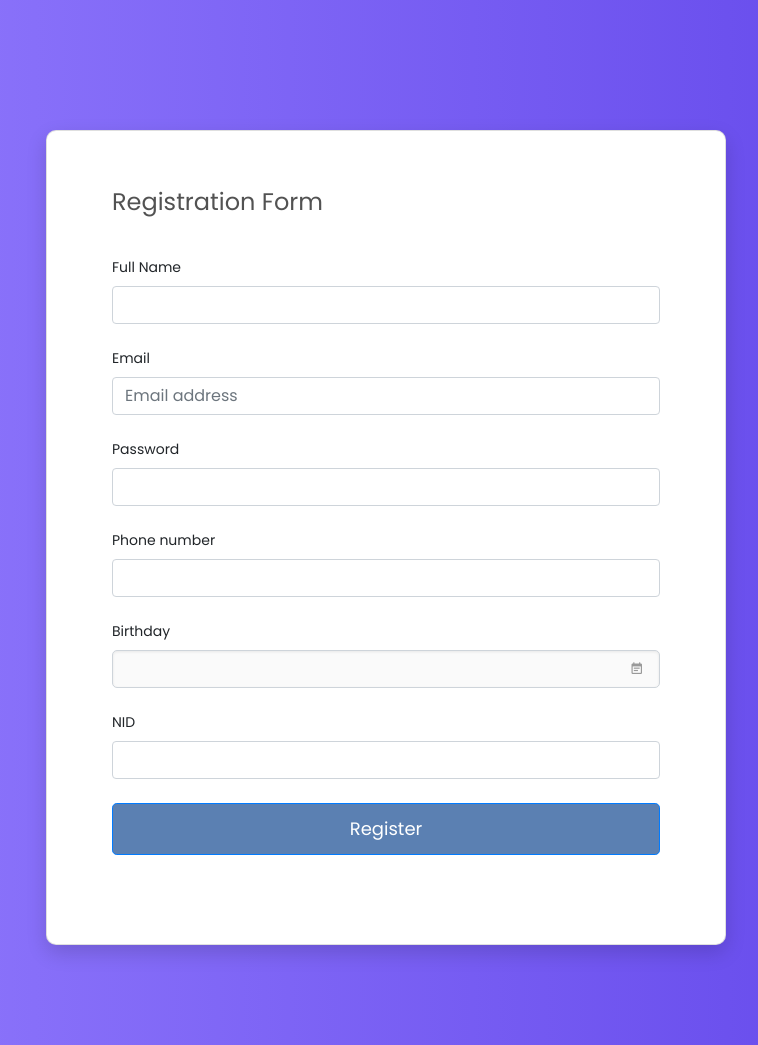
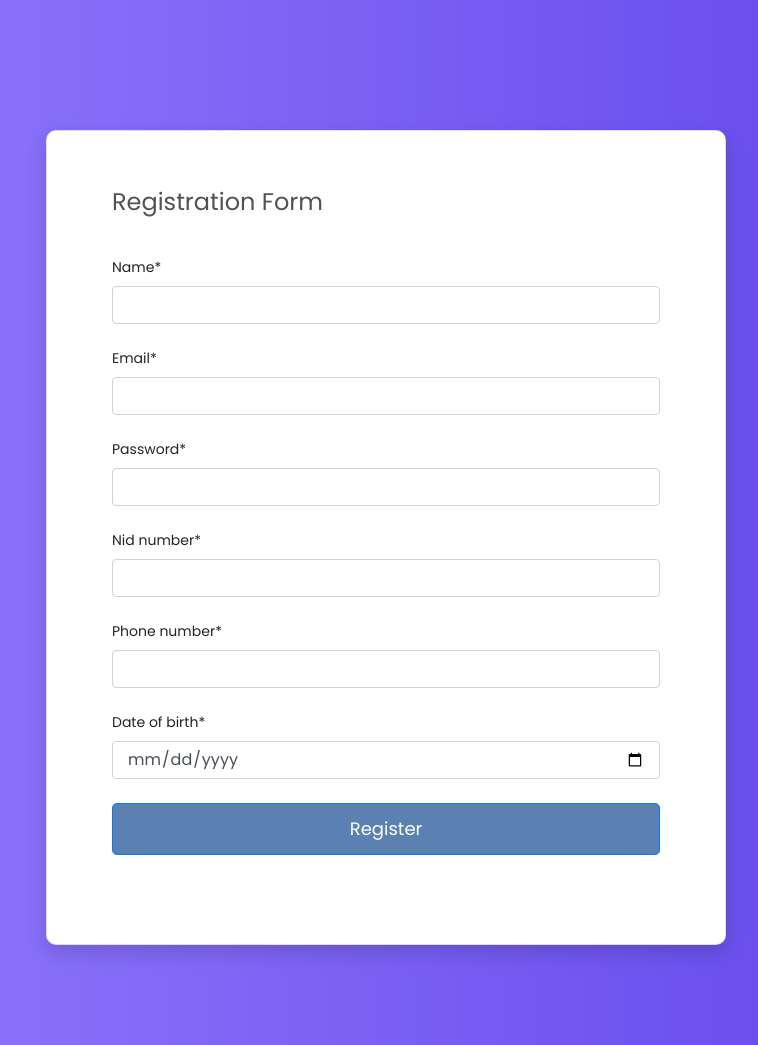
Before and after one commit to ArifShariar/Spacey, a Django app: page /register/ in a window 1280 px wide. Shown: the whole page, without its empty margins (254-1012 px from the left). Run offline with Django 4.2, Linux system fonts and the light colour scheme; some libraries are stand-ins or nearby versions.

Commit message:
Connected frontend to backend in register.html

```diff
--- a/User/forms.py
+++ b/User/forms.py
@@ -6,3 +6,7 @@ class RegisterForm(forms.ModelForm):
     class Meta:
         model = User
         fields = '__all__'
+        widgets = {
+            'password': forms.PasswordInput(),
+            'date_of_birth': forms.DateInput(attrs={'type': 'date'}),
+            }
--- a/User/views.py
+++ b/User/views.py
@@ -1,6 +1,6 @@
 from django.shortcuts import render, redirect
 from .forms import *
-
+from django.db.models import Q
 from django.contrib import messages
 
 
@@ -36,32 +36,25 @@ def register(request):
     context = {'form': form}
     if request.method == 'POST':
         form = RegisterForm(request.POST)
+
         if form.is_valid():
             user_name = form.cleaned_data['name']
             email = form.cleaned_data['email']
             password = form.cleaned_data['password']
-            # password = make_password(password)
             nid_number = form.cleaned_data['nid_number']
             date_of_birth = form.cleaned_data['date_of_birth']
             phone_number = form.cleaned_data['phone_number']
 
-            # print(user_name, email, password, nid_number, date_of_birth, phone_number)
-            # check if email and nid_number already exists
-            # if not, create new user
-            # if yes, return error
-            existing_user = User.objects.filter(email=email, nid_number=nid_number)
+            existing_user = User.objects.filter(Q(email=email) | Q(nid_number=nid_number))
             if existing_user:
-                print('User already exists')
-                # pass this message to frontend
                 messages.error(request, 'User already exists')
                 return render(request, 'auth/register.html', context)
             else:
                 new_user = User(name=user_name, email=email, password=password, nid_number=nid_number,
                                 date_of_birth=date_of_birth, phone_number=phone_number)
                 new_user.save()
-
-            # redirect to user home page
-            return render(request, 'home/welcome.html')
+                messages.success(request, 'User created successfully, please log in to continue')
+                return render(request, 'auth/login.html', context)
         else:
             context = {'form': form}
             return render(request, 'auth/register.html', context)
--- a/templates/auth/register.html
+++ b/templates/auth/register.html
@@ -25,49 +25,49 @@
                 <div class="card-body">
                     <h2 class="title">Registration Form</h2>
                     <form method="POST">
+                        {% csrf_token %}
                         <div class="form-outline mb-4">
-                          <label class="form-label" for="name">Full Name</label>
-                        <input type="name" id="name" name="name" class="form-control"/>
-
-                      </div>
+                        {{ form.name|as_crispy_field }}
+                        </div>
                         <div class="form-outline mb-4">
-                              <label class="form-label" for="email">Email</label>
-                            <input type="email" id="email" name="email" class="form-control" placeholder="Email address"/>
-                          </div>
+                            {{ form.email|as_crispy_field }}
+                        </div>
                         <div class="form-outline mb-4">
-                          <label class="form-label" for="password">Password</label>
-                        <input type="password" id="password" name="password" class="form-control" />
-
-                      </div>
+                            {{ form.password|as_crispy_field }}
+                        </div>
+                        <div class="form-outline mb-4">
+                           {{ form.nid_number|as_crispy_field }}
+                        </div>
 
                         <div class="form-outline mb-4">
-                          <label class="form-label" for="phone">Phone number</label>
-                        <input type="text" id="password" name="password" class="form-control" />
-
-                      </div>
+                            {{ form.phone_number|as_crispy_field }}
+                        </div>
 
                         <div class="form-outline mb-4">
-                                    <label class="form-label">Birthday</label>
-                                    <div class="input-group-icon">
-                                        <input class="input--style-4 js-datepicker form-control" type="text" name="birthday">
-                                        <i class="zmdi zmdi-calendar-note input-icon js-btn-calendar"></i>
-                                    </div>
-                                </div>
-
-                        <div class="form-outline mb-4">
-                          <label class="form-label" for="password">NID</label>
-                        <input type="text" id="password" name="password" class="form-control" />
-
-                      </div>
+                            {{ form.date_of_birth|as_crispy_field }}
+                        </div>
 
 
                         <div class="d-flex align-items-center justify-content-center pb-4">
-                        <button type="button" class="btn btn-primary btn-lg btn-block  " style="color:white;background-color: #5b80b2">
+
+                        <button type="submit" class="btn btn-primary btn-lg btn-block  " style="color:white;background-color: #5b80b2">
                             Register
                         </button>
                       </div>
                     </form>
                 </div>
+            </div>
+                <div>
+                    {% if messages %}
+                        {% for message in messages %}
+                            <div class="alert alert-danger" role="alert">
+                                {{ message }}
+                            </div>
+                        {% endfor %}
+                    {% endif %}
+                </div>
+            </div>
+
             </div>
         </div>
     </div>
@@ -83,60 +83,6 @@
     <script src="{% static 'js/global.js' %}"></script>
 
 </body>
-<!--
-{% block content %}
-                {% load crispy_forms_tags %}
-                <h2>
-                    Register
-                </h2>
-                <form method="post">
-                {% csrf_token %}
-
-                <div class="form-outline mb-4">
-                    <div class="col-lg-6 col-md-12">
-                        {{ form.name|as_crispy_field }}
-                    </div>
-                </div>
-
-                <div class="row">
-                    <div class="col-lg-6 col-md-12">
-                        {{ form.email|as_crispy_field }}
-                    </div>
-                </div>
-
-                <div class="row">
-                    <div class="col-lg-6 col-md-12">
-                        {{ form.password|as_crispy_field }}
-                    </div>
-                </div>
-
-                <div class="row">
-                    <div class="col-lg-6 col-md-12">
-                        {{ form.nid_number|as_crispy_field }}
-                    </div>
-                </div>
-
-                <div class="row">
-                    <div class="col-lg-6 col-md-12">
-                        {{ form.date_of_birth|as_crispy_field }}
-                    </div>
-                </div>
-
-                <div class="row">
-                    <div class="col-lg-6 col-md-12">
-                        {{ form.phone_number|as_crispy_field }}
-                    </div>
-                </div>
-
-                    <button type="submit" class="btn btn-primary">Submit</button>
-
-                </form>
-
-                {% for message in messages %}
-                    {{ message }}
-                {% endfor %}
-            {% endblock %}
--->
 
 
 </html>
```
